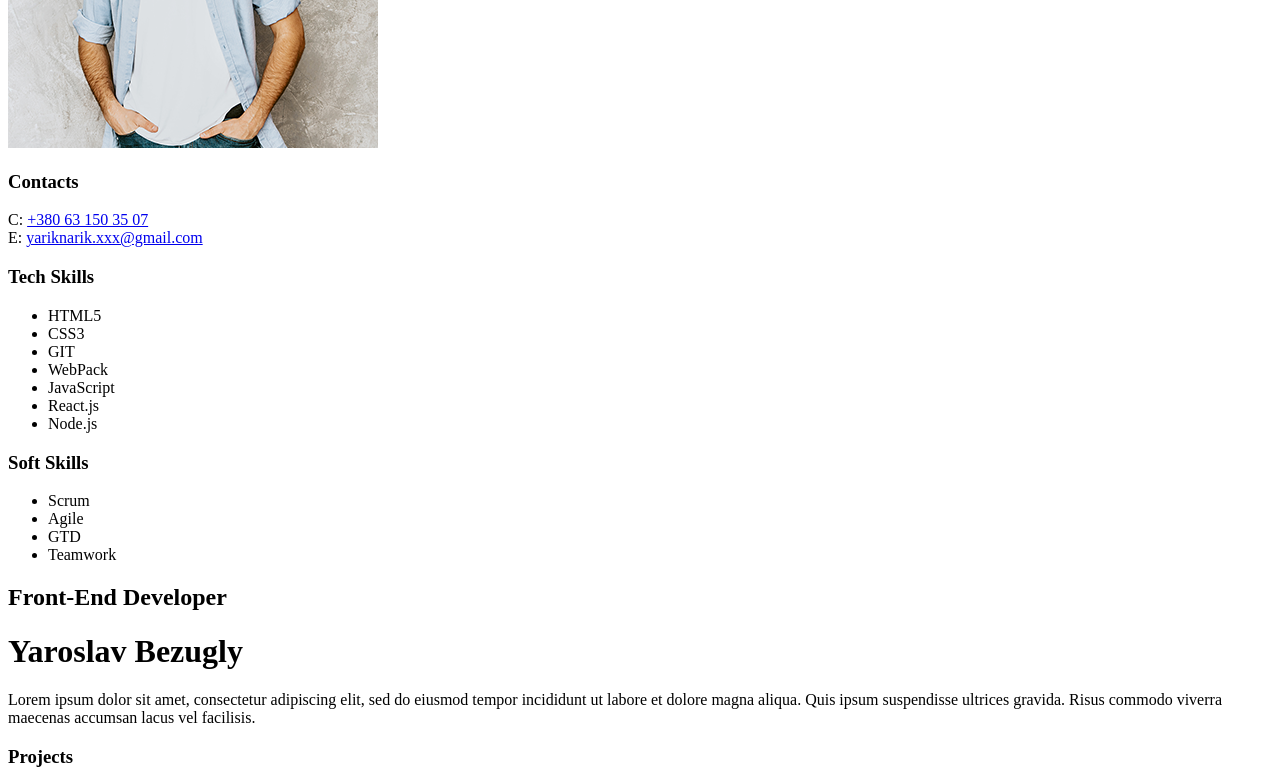
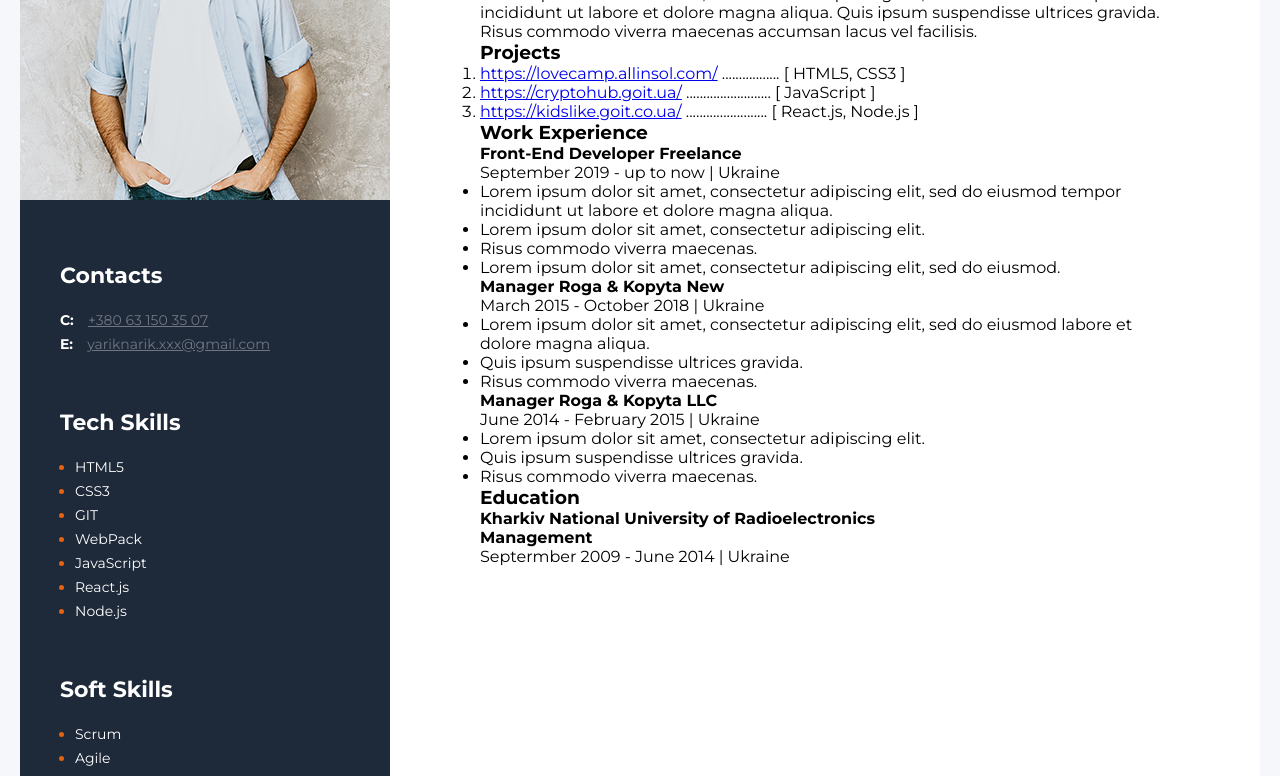
Before and after one commit to marvall/github-first-tutorial, a plain HTML site: page marafone-goit/resume-project/index.html in a window 1280 px wide. Shown: the part 214-990 px from the top of the page. Drawn offline with Linux system fonts and the light colour scheme.

Commit message:
make sidebar
>>add classes to html tegs (sidebar)
>>add css style fot this tegs.

```diff
--- a/marafone-goit/resume-project/css/style.css
+++ b/marafone-goit/resume-project/css/style.css
@@ -0,0 +1,72 @@
+* {
+  margin: 0;
+  padding: 0;
+  box-sizing: border-box;
+}
+body {
+  background-color: #f5f7fa;
+  padding: 20px;
+  font-family: Montserrat;
+}
+.wrapper {
+  background-color: #ffffff;
+  display: flex;
+}
+.sidebar {
+  background-color: #1e2939;
+  width: 370px;
+  padding-top: 40px;
+  padding-bottom: 40px;
+}
+.my-photo {
+  width: 370px;
+}
+.about-me-conteiner {
+  padding: 110px 90px 110px 90px;
+}
+.contacts-conteiner {
+  margin-left: 40px;
+  margin-top: 60px;
+  margin-right: 40px;
+}
+.contacts-title,
+.tech-skills-title,
+.soft-skills-title {
+  font-size: 22px;
+  font-weight: 700;
+  line-height: 24px;
+  color: #ffffff;
+  margin-bottom: 20px;
+}
+.contacts-link {
+  font-size: 14px;
+  font-weight: 400;
+  line-height: 24px;
+  color: #707781;
+  /* text-decoration: underline; */
+}
+.contacts-link-type {
+  font-size: 14px;
+  font-weight: 700;
+  line-height: 24px;
+  color: #ffffff;
+  margin-right: 10px;
+}
+.tech-skills-conteiner,
+.soft-skills-conteiner {
+  margin-left: 40px;
+  margin-top: 55px;
+  margin-right: 40px;
+}
+.tech-skills-item,
+.soft-skills-item {
+  font-size: 14px;
+  font-weight: 400;
+  line-height: 24px;
+  margin-left: 15px;
+  color: #e4630e;
+}
+.tech-skills-text,
+.soft-skills-text {
+  color: #ffffff;
+}
--- a/marafone-goit/resume-project/index.html
+++ b/marafone-goit/resume-project/index.html
@@ -4,50 +4,81 @@
     <meta charset="UTF-8" />
     <meta name="viewport" content="width=device-width, initial-scale=1.0" />
     <link rel="stylesheet" href="css/style.css" />
+    <link
+      href="https://fonts.googleapis.com/css2?family=Montserrat:wght@400;700&display=swap"
+      rel="stylesheet"
+    />
     <title>My Resume</title>
   </head>
   <body>
     <!-- main containet -->
-    <div>
-      <aside>
-        <img src="img/photo.png" alt="My photo" />
+    <div class="wrapper">
+      <aside class="sidebar">
+        <img class="my-photo" src="img/photo.png" alt="My photo" />
         <!--  Contacts conteiner-->
-        <div>
-          <h3>Contacts</h3>
-          <div>C: <a href="tel:380631503507">+380 63 150 35 07</a></div>
+        <div class="contacts-conteiner">
+          <h3 class="contacts-title">Contacts</h3>
           <div>
-            E:
-            <a href="mailto:yariknarik.xxx@gmail.com"
+            <span class="contacts-link-type">C:</span>
+            <a class="contacts-link" href="tel:380631503507"
+              >+380 63 150 35 07</a
+            >
+          </div>
+          <div>
+            <span class="contacts-link-type">E:</span>
+            <a class="contacts-link" href="mailto:yariknarik.xxx@gmail.com"
               >yariknarik.xxx@gmail.com</a
             >
           </div>
         </div>
         <!-- Tech Skills conteiner-->
-        <div>
-          <h3>Tech Skills</h3>
+        <div class="tech-skills-conteiner">
+          <h3 class="tech-skills-title">Tech Skills</h3>
           <ul>
-            <li>HTML5</li>
-            <li>CSS3</li>
-            <li>GIT</li>
-            <li>WebPack</li>
-            <li>JavaScript</li>
-            <li>React.js</li>
-            <li>Node.js</li>
+            <li class="tech-skills-item">
+              <span class="tech-skills-text">HTML5</span>
+            </li>
+            <li class="tech-skills-item">
+              <span class="tech-skills-text">CSS3</span>
+            </li>
+            <li class="tech-skills-item">
+              <span class="tech-skills-text">GIT</span>
+            </li>
+            <li class="tech-skills-item">
+              <span class="tech-skills-text">WebPack</span>
+            </li>
+            <li class="tech-skills-item">
+              <span class="tech-skills-text">JavaScript</span>
+            </li>
+            <li class="tech-skills-item">
+              <span class="tech-skills-text">React.js</span>
+            </li>
+            <li class="tech-skills-item">
+              <span class="tech-skills-text">Node.js</span>
+            </li>
           </ul>
         </div>
         <!-- Soft Skills conteiner-->
-        <div>
-          <h3>Soft Skills</h3>
+        <div class="soft-skills-conteiner">
+          <h3 class="soft-skills-title">Soft Skills</h3>
           <ul>
-            <li>Scrum</li>
-            <li>Agile</li>
-            <li>GTD</li>
-            <li>Teamwork</li>
+            <li class="soft-skills-item">
+              <span class="soft-skills-text">Scrum</span>
+            </li>
+            <li class="soft-skills-item">
+              <span class="soft-skills-text">Agile</span>
+            </li>
+            <li class="soft-skills-item">
+              <span class="soft-skills-text">GTD</span>
+            </li>
+            <li class="soft-skills-item">
+              <span class="soft-skills-text">Teamwork</span>
+            </li>
           </ul>
         </div>
       </aside>
       <!-- about me container -->
-      <div>
+      <div class="about-me-conteiner">
         <!-- about me main container -->
         <div>
           <h2>Front-End Developer</h2>
```
Also changed, not shown: marafone-goit/Homework/day 4/html+css.png (added), marafone-goit/Homework/day 4/page.png (added).
